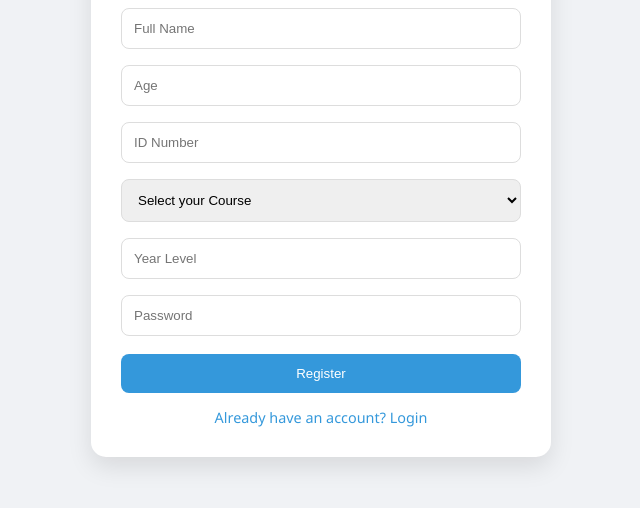
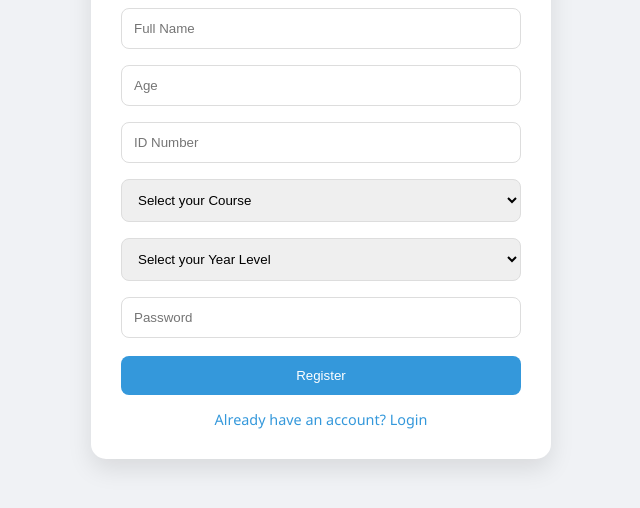
Before and after one commit to clarensemichael67300-cpu/EngagementSystem, a plain HTML site: page index.html in a window 1280 px wide. Both pictures are taken after a click on the element "Don't have an account? Sign Up". Shown: the part 164-672 px from the top of the page, without its empty margins (319-959 px from the left). Drawn offline with Linux system fonts and the light colour scheme.

Commit message:
feat: update year level to dropdown selection

```diff
--- a/index.html
+++ b/index.html
@@ -42,7 +42,14 @@
             <option value="BSED">BSED</option>
         </select>
 
-        <input type="text" id="s-year" placeholder="Year Level">
+        <select id="s-year" style="width: 100%; padding: 12px; margin: 8px 0; border: 1px solid #ddd; border-radius: 8px; box-sizing: border-box;">
+            <option value="" disabled selected>Select your Year Level</option>
+            <option value="1st">1st Year</option>
+            <option value="2nd">2nd Year</option>
+            <option value="3rd">3rd Year</option>
+            <option value="4th">4th Year</option>
+        </select>
+
         <input type="password" id="s-pass" placeholder="Password">
         <button onclick="signUp()">Register</button>
         <span class="link" onclick="toggleViews()">Already have an account? Login</span>
```
